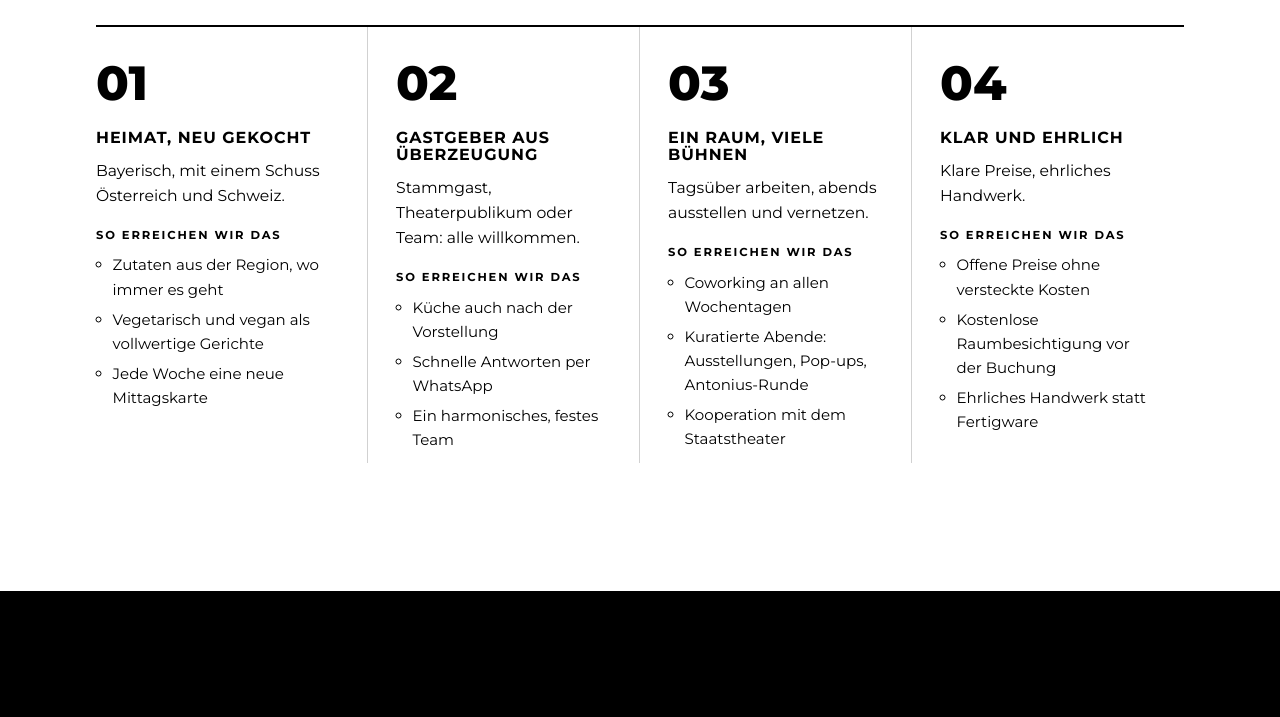
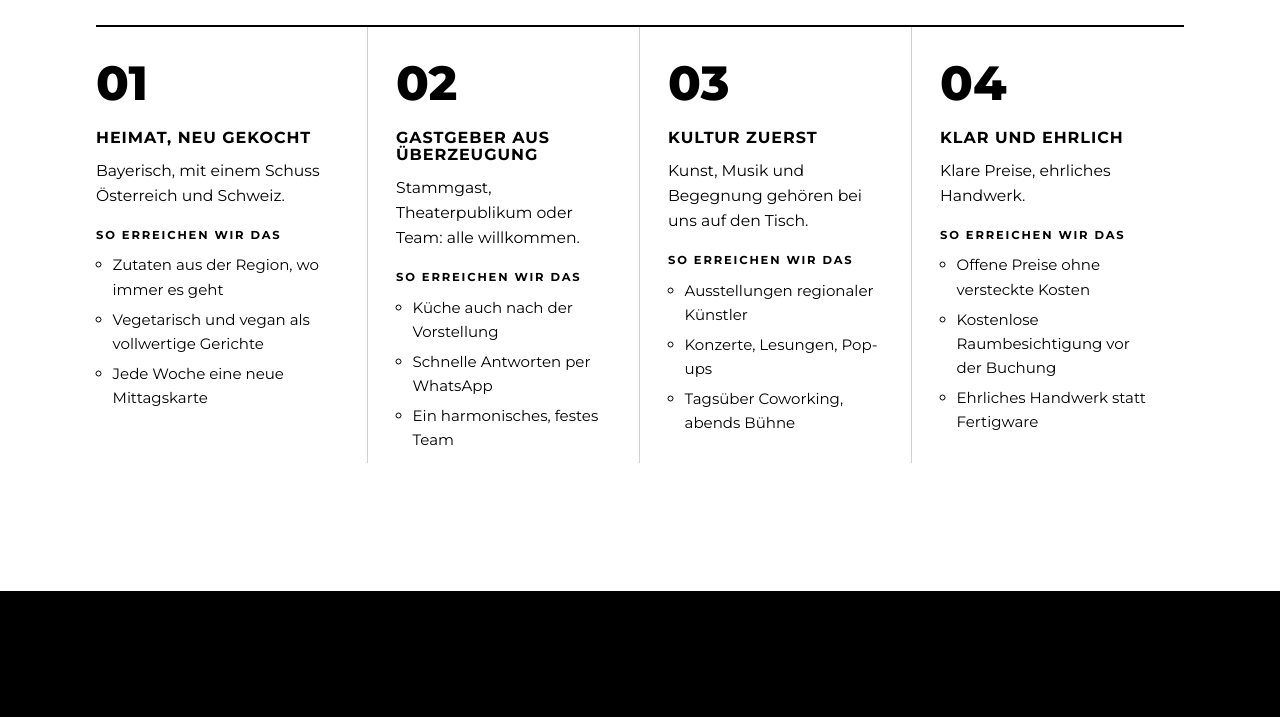
Before and after one commit to pranii/antoniushaus-website, a plain HTML site: page index.html in a window 1280 px wide. Shown: the part 1900-2617 px from the top of the page. Drawn offline with Linux system fonts and the light colour scheme.

Commit message:
Werte: Kultur betont, Staatstheater-Kooperation entfernt
Co-Authored-By: Claude Opus 5.5 <noreply@anthropic.com>
Claude-Session: https://claude.ai/code/session_018JsMB5AN4LMW9PBShX2BEz

```diff
--- a/index.html
+++ b/index.html
@@ -98,10 +98,10 @@
         </li>
         <li>
           <span class="nr">03</span>
-          <h3>Ein Raum, viele Bühnen</h3>
-          <p>Tagsüber arbeiten, abends ausstellen und vernetzen.</p>
+          <h3>Kultur zuerst</h3>
+          <p>Kunst, Musik und Begegnung gehören bei uns auf den Tisch.</p>
           <p class="wie">So erreichen wir das</p>
-          <ul><li>Coworking an allen Wochentagen</li><li>Kuratierte Abende: Ausstellungen, Pop-ups, Antonius-Runde</li><li>Kooperation mit dem Staatstheater</li></ul>
+          <ul><li>Ausstellungen regionaler Künstler</li><li>Konzerte, Lesungen, Pop-ups</li><li>Tagsüber Coworking, abends Bühne</li></ul>
         </li>
         <li>
           <span class="nr">04</span>
```
